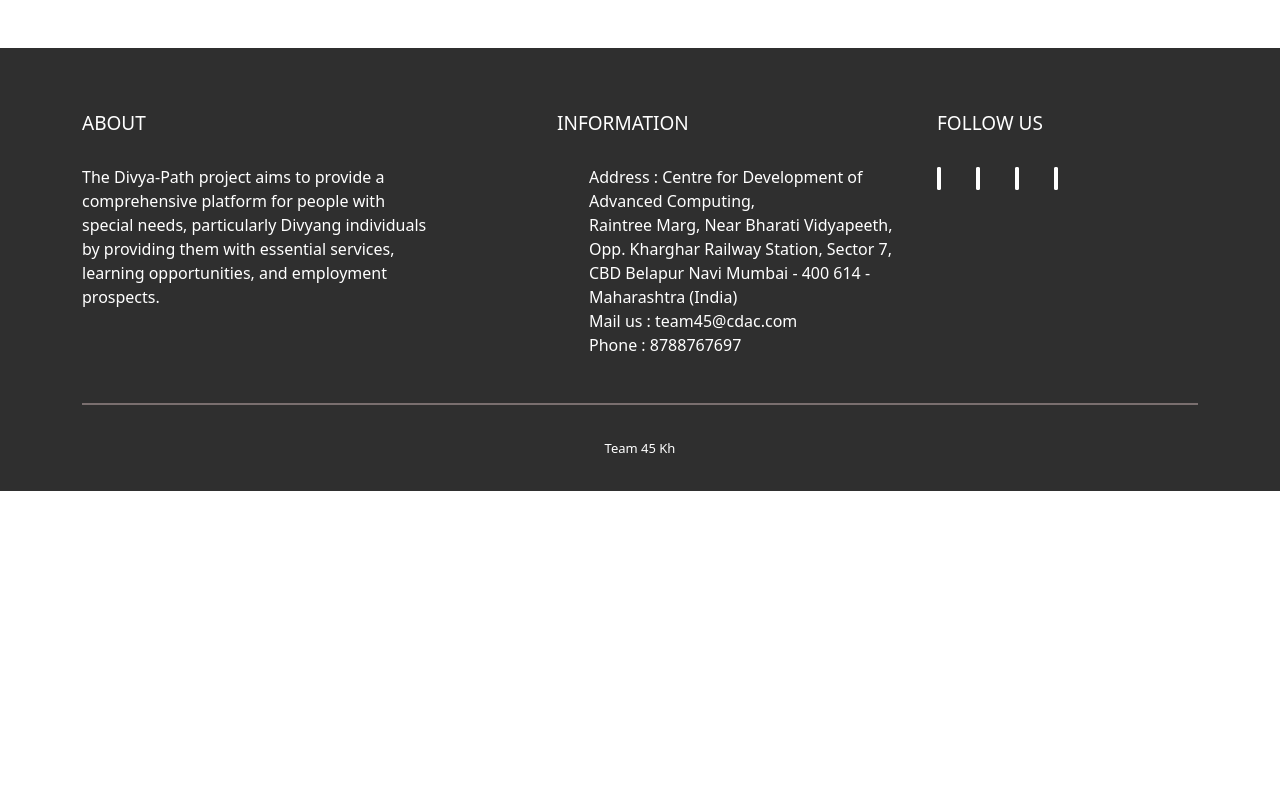
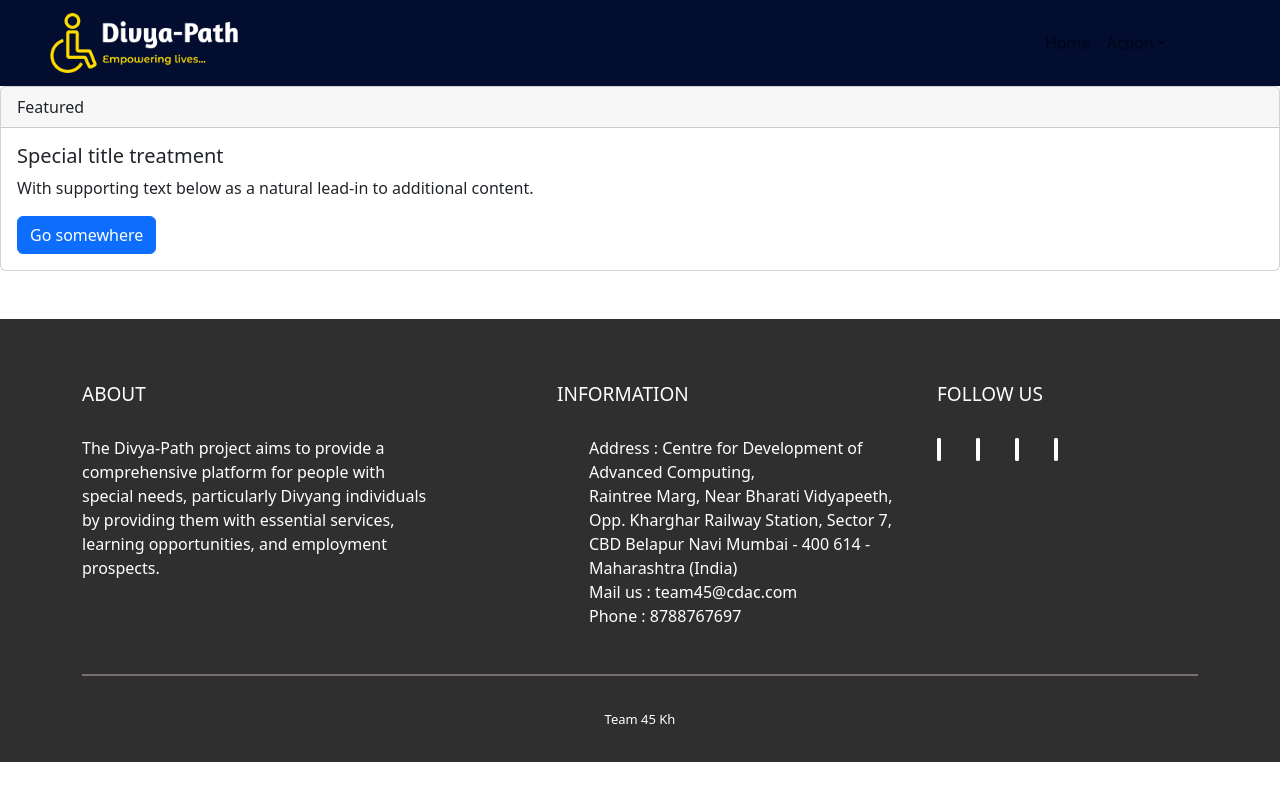
Before and after one commit to Pooja-Jathar1406/DIvya-Path, a React (Create React App) app in the folder Divya-Path_Frontend/: page /coursepage in a window 1280 px wide. Built offline with nearby package versions, Linux system fonts and the light colour scheme.

Commit message:
pagecourse page added

```diff
--- a/Divya-Path_Frontend/src/App.js
+++ b/Divya-Path_Frontend/src/App.js
@@ -8,6 +8,7 @@ import { AdminLogin } from "./components/AdminLogin";
 import { AdminSignUp } from "./components/AdminSignUp";
 import { Skills } from "./components/Skills";
 import { AddCourse } from "./components/AddCourse";
+import { CoursePage } from "./components/CoursePage";
 function App() {
   return (
     <div>
@@ -26,6 +27,7 @@ function App() {
           <Route path="/sign-out" element={<Login></Login>}></Route>
           <Route path="/skills" element={<Skills></Skills>}></Route>
           <Route path="/addcourse" element={<AddCourse></AddCourse>}></Route>
+          <Route path="/coursepage" element={<CoursePage></CoursePage>}></Route>
         </Routes>
         <Footer></Footer>
       </BrowserRouter>
--- a/Divya-Path_Frontend/src/components/CoursePage.js
+++ b/Divya-Path_Frontend/src/components/CoursePage.js
@@ -0,0 +1,24 @@
+import { Component } from "react";
+import { Container } from "react-bootstrap";
+import "../css/Home.css";
+import { Navigation } from "./Navigation";
+import React from 'react';
+import 'bootstrap/dist/css/bootstrap.css';
+
+export function CoursePage() {
+    return (
+        <>
+            <Navigation></Navigation>
+            <div class="card">
+                <div class="card-header">
+                    Featured
+                </div>
+                <div class="card-body">
+                    <h5 class="card-title">Special title treatment</h5>
+                    <p class="card-text">With supporting text below as a natural lead-in to additional content.</p>
+                    <a href="#" class="btn btn-primary">Go somewhere</a>
+                </div>
+            </div>
+        </>
+    );
+}
```
